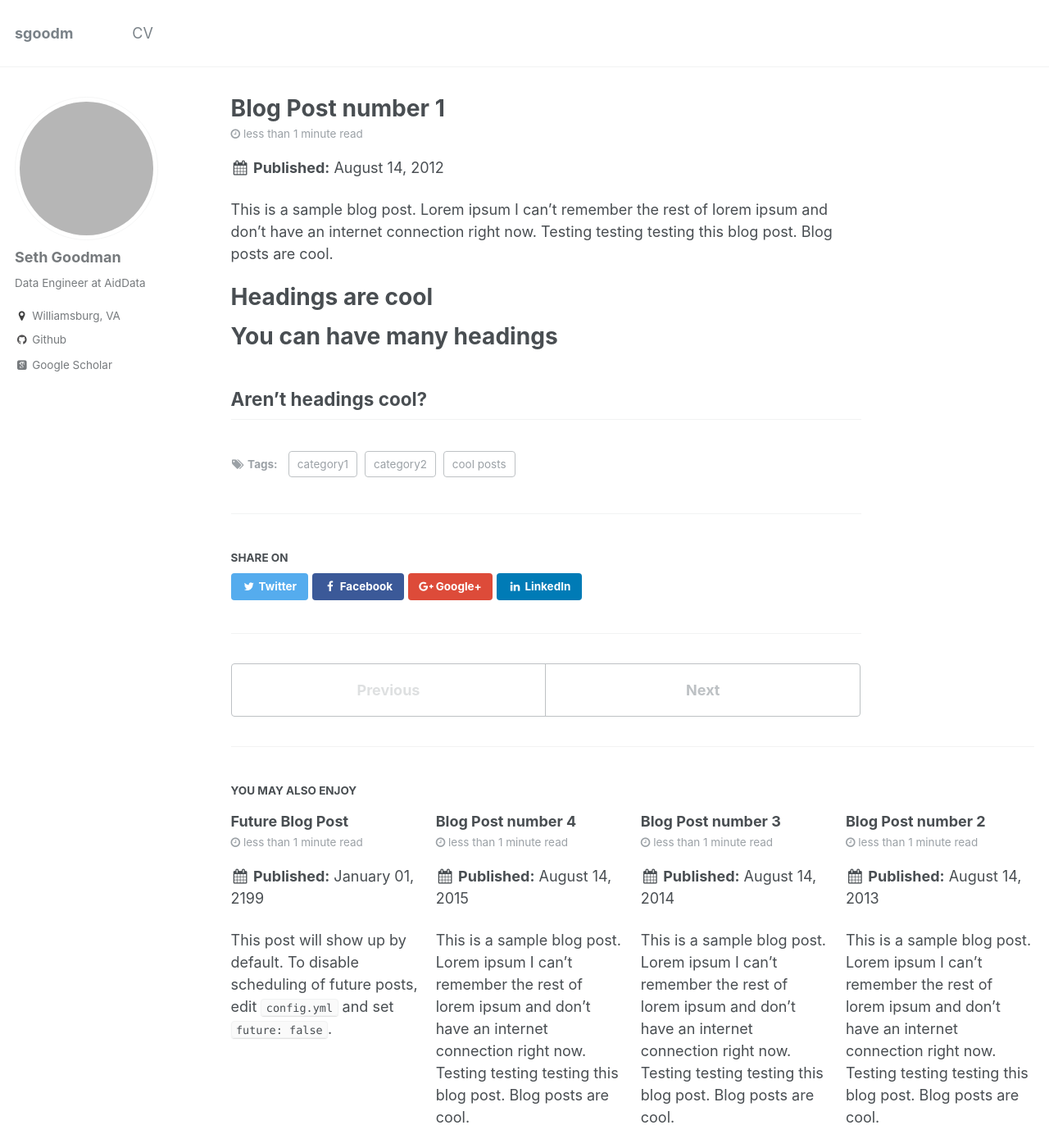
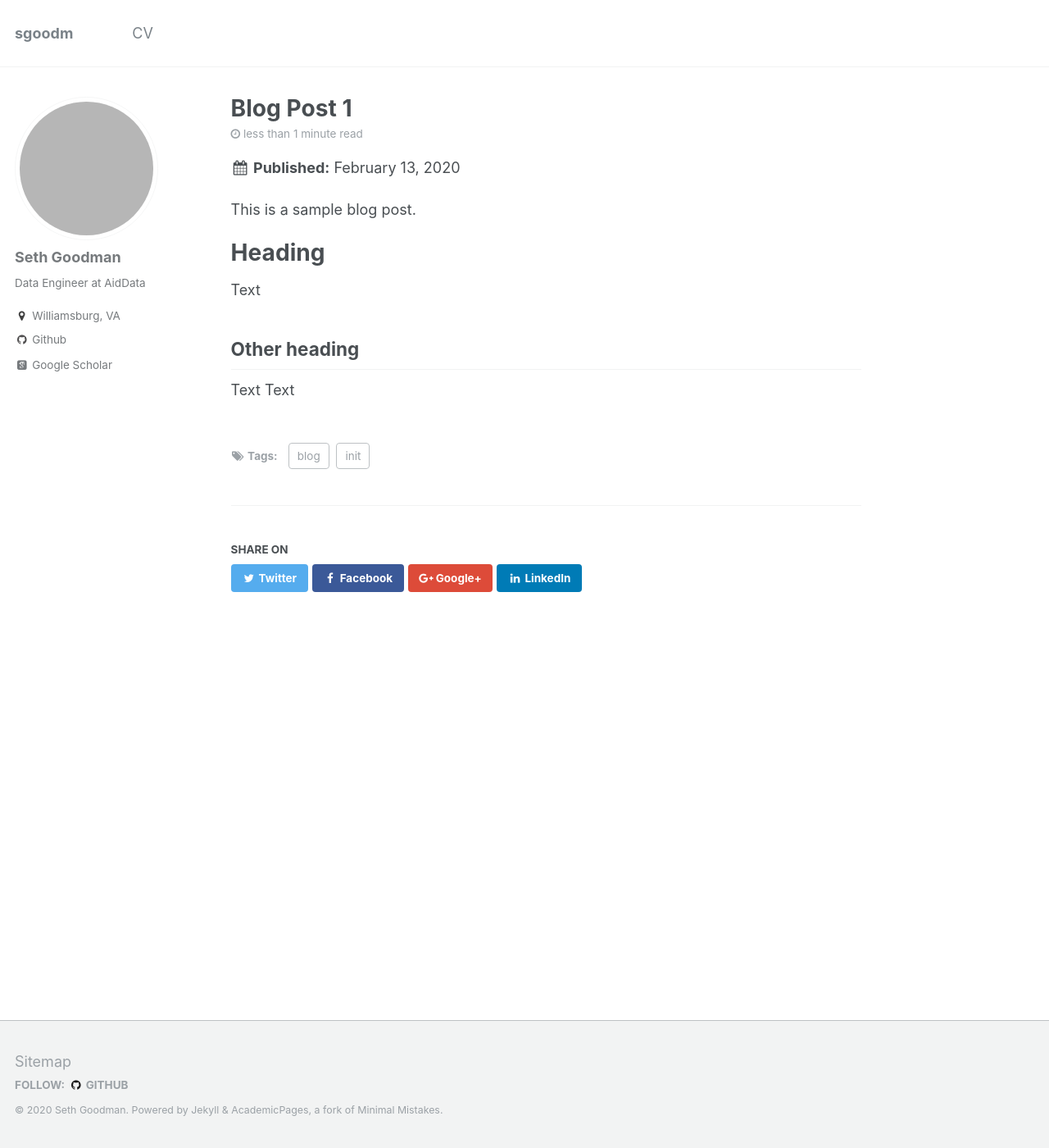
Before and after one commit to sgoodm/sgoodm.github.io, a Jekyll site: the page built from _posts/2012-08-14-blog-post-1.md, in a window 1280 px wide and 1400 px high. Shown: the whole window at 82% size. Built offline with Jekyll 4.4.1, drawn with Linux system fonts in a browser that asks for light colours; some web fonts are replaced; grey boxes are pictures that could not be loaded.

```diff
--- a/_posts/2012-08-14-blog-post-1.md
+++ b/_posts/2012-08-14-blog-post-1.md
@@ -1,20 +1,22 @@
 ---
-title: 'Blog Post number 1'
-date: 2012-08-14
-permalink: /posts/2012/08/blog-post-1/
+title: 'Blog Post 1'
+date: 2020-02-13
+permalink: /posts/2020/02/blog-post-1/
 tags:
-  - cool posts
-  - category1
-  - category2
+  - init
+  - blog
 ---
 
-This is a sample blog post. Lorem ipsum I can't remember the rest of lorem ipsum and don't have an internet connection right now. Testing testing testing this blog post. Blog posts are cool.
+This is a sample blog post.
 
-Headings are cool
+Heading
 ======
 
-You can have many headings
-======
+Text
 
-Aren't headings cool?
+
+
+Other heading
 ------
+
+Text Text
--- a/_posts/2013-08-14-blog-post-2.md
+++ /dev/null
@@ -1,20 +0,0 @@
----
-title: 'Blog Post number 2'
-date: 2013-08-14
-permalink: /posts/2013/08/blog-post-2/
-tags:
-  - cool posts
-  - category1
-  - category2
----
-
-This is a sample blog post. Lorem ipsum I can't remember the rest of lorem ipsum and don't have an internet connection right now. Testing testing testing this blog post. Blog posts are cool.
-
-Headings are cool
-======
-
-You can have many headings
-======
-
-Aren't headings cool?
-------
--- a/_posts/2014-08-14-blog-post-3.md
+++ /dev/null
@@ -1,20 +0,0 @@
----
-title: 'Blog Post number 3'
-date: 2014-08-14
-permalink: /posts/2014/08/blog-post-3/
-tags:
-  - cool posts
-  - category1
-  - category2
----
-
-This is a sample blog post. Lorem ipsum I can't remember the rest of lorem ipsum and don't have an internet connection right now. Testing testing testing this blog post. Blog posts are cool.
-
-Headings are cool
-======
-
-You can have many headings
-======
-
-Aren't headings cool?
-------
--- a/_posts/2199-01-01-future-post.md
+++ /dev/null
@@ -1,11 +0,0 @@
----
-title: 'Future Blog Post'
-date: 2199-01-01
-permalink: /posts/2012/08/blog-post-4/
-tags:
-  - cool posts
-  - category1
-  - category2
----
-
-This post will show up by default. To disable scheduling of future posts, edit `config.yml` and set `future: false`.
```
Also changed, not shown: _posts/2015-08-14-blog-post-4.md (deleted, +0 -20 lines), _publications/2010-10-01-paper-title-number-2.md (deleted, +0 -15 lines), _publications/2015-10-01-paper-title-number-3.md (deleted, +0 -15 lines), talkmap/org-locations.js (+36 -12 lines).
